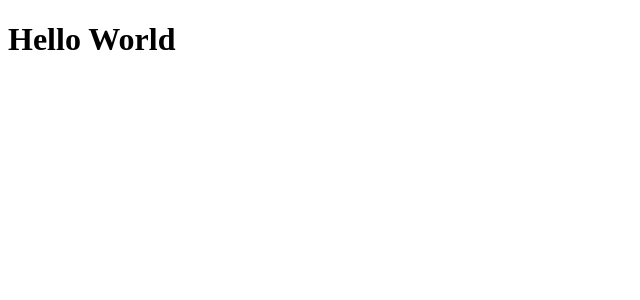
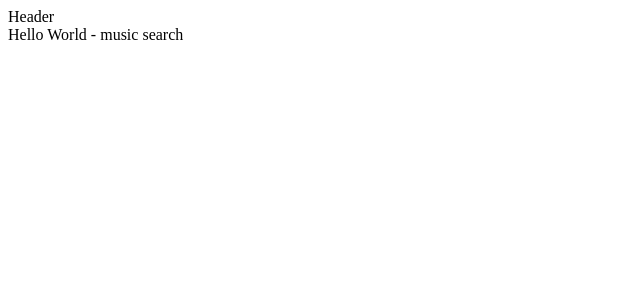
Before and after one commit to alchemy-records/artist-search, a React app: page / in a window 1280 px wide. Shown: the top 300 px of the page, without its empty margins (0-640 px from the left). Built offline with nearby package versions, Linux system fonts and the light colour scheme.

Commit message:
file structure, rfcp

```diff
--- a/src/components/app/App.jsx
+++ b/src/components/app/App.jsx
@@ -1,5 +1,43 @@
 import React from 'react';
+// import './App.css';
+import {
+  BrowserRouter as Router,
+  Route,
+  Switch,
+} from 'react-router-dom';
+import Header from '../header/Header';
+import ArtistView from '../../containers/ArtistView';
+import HomeView from '../../containers/HomeView';
+import ReleaseView from '../../containers/ReleaseView';
+import SongView from '../../containers/SongView';
 
-export default function App() {
-  return <h1>Hello World</h1>;
+export default class App extends React.Component {
+  render() {
+    return (
+      <>
+        <Router>
+          <Header />
+          <Switch>
+            <Route
+              exact
+              path="/"
+              component = { HomeView }
+            />
+            <Route
+              path="/artist/:id"
+              component = { ArtistView }
+            />
+            <Route
+              path="/release/:id"
+              component = { ReleaseView }
+            />
+            <Route
+              path="/song/:id"
+              component = { SongView }
+            />
+          </Switch>
+        </Router>
+      </>
+    );
+  }
 }
--- /dev/null
+++ b/src/components/header/Header.jsx
@@ -0,0 +1,11 @@
+import React from 'react';
+
+const Header = () => {
+  return (
+    <div>
+            Header
+    </div>
+  );
+};
+
+export default Header;
--- /dev/null
+++ b/src/containers/ArtistView.jsx
@@ -0,0 +1,16 @@
+import React from 'react';
+import PropTypes from 'prop-types';
+
+function ArtistView(props) {
+    return (
+        <div>
+
+        </div>
+    )
+}
+
+ArtistView.propTypes = {
+
+};
+
+export default ArtistView;
--- /dev/null
+++ b/src/containers/HomeView.jsx
@@ -0,0 +1,16 @@
+import React from 'react';
+import PropTypes from 'prop-types';
+
+function HomeView(props) {
+  return (
+    <div>
+           Hello World - music search
+    </div>
+  );
+}
+
+HomeView.propTypes = {
+
+};
+
+export default HomeView;
--- /dev/null
+++ b/src/containers/ReleaseView.jsx
@@ -0,0 +1,16 @@
+import React from 'react';
+import PropTypes from 'prop-types';
+
+function ReleaseView(props) {
+    return (
+        <div>
+
+        </div>
+    );
+}
+
+ReleaseView.propTypes = {
+
+};
+
+export default ReleaseView;
--- /dev/null
+++ b/src/containers/SongView.jsx
@@ -0,0 +1,16 @@
+import React from 'react';
+import PropTypes from 'prop-types';
+
+function SongView(props) {
+    return (
+        <div>
+
+        </div>
+    );
+}
+
+SongView.propTypes = {
+
+};
+
+export default SongView;
```
Also changed, not shown: src/components/artist/Artist.jsx (added, +16 -0 lines), src/components/artist/ArtistList.jsx (added, +16 -0 lines), src/components/release/Release.jsx (added, +16 -0 lines), src/components/release/ReleaseList.jsx (added, +16 -0 lines), src/components/song/Song.jsx (added, +16 -0 lines).
